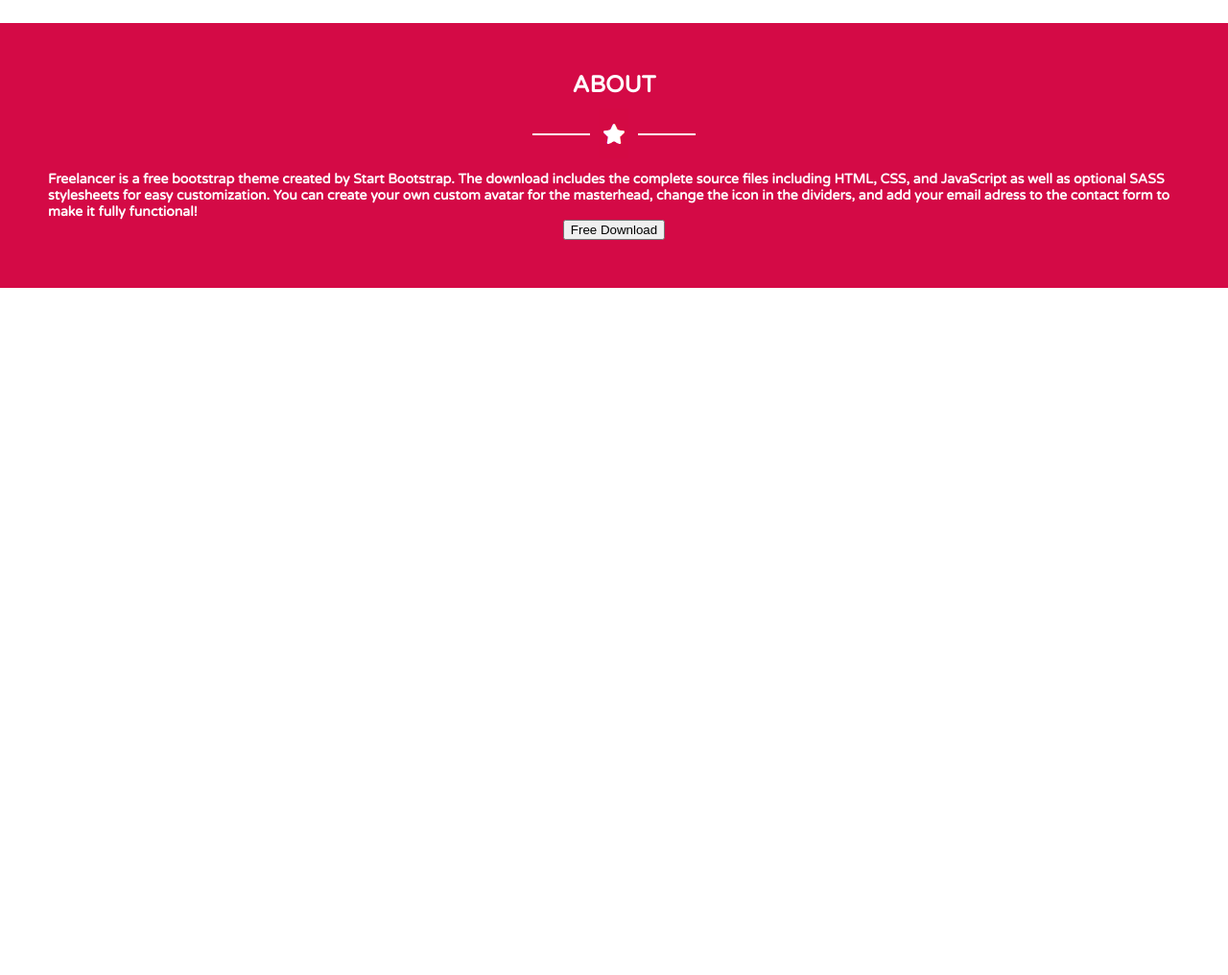
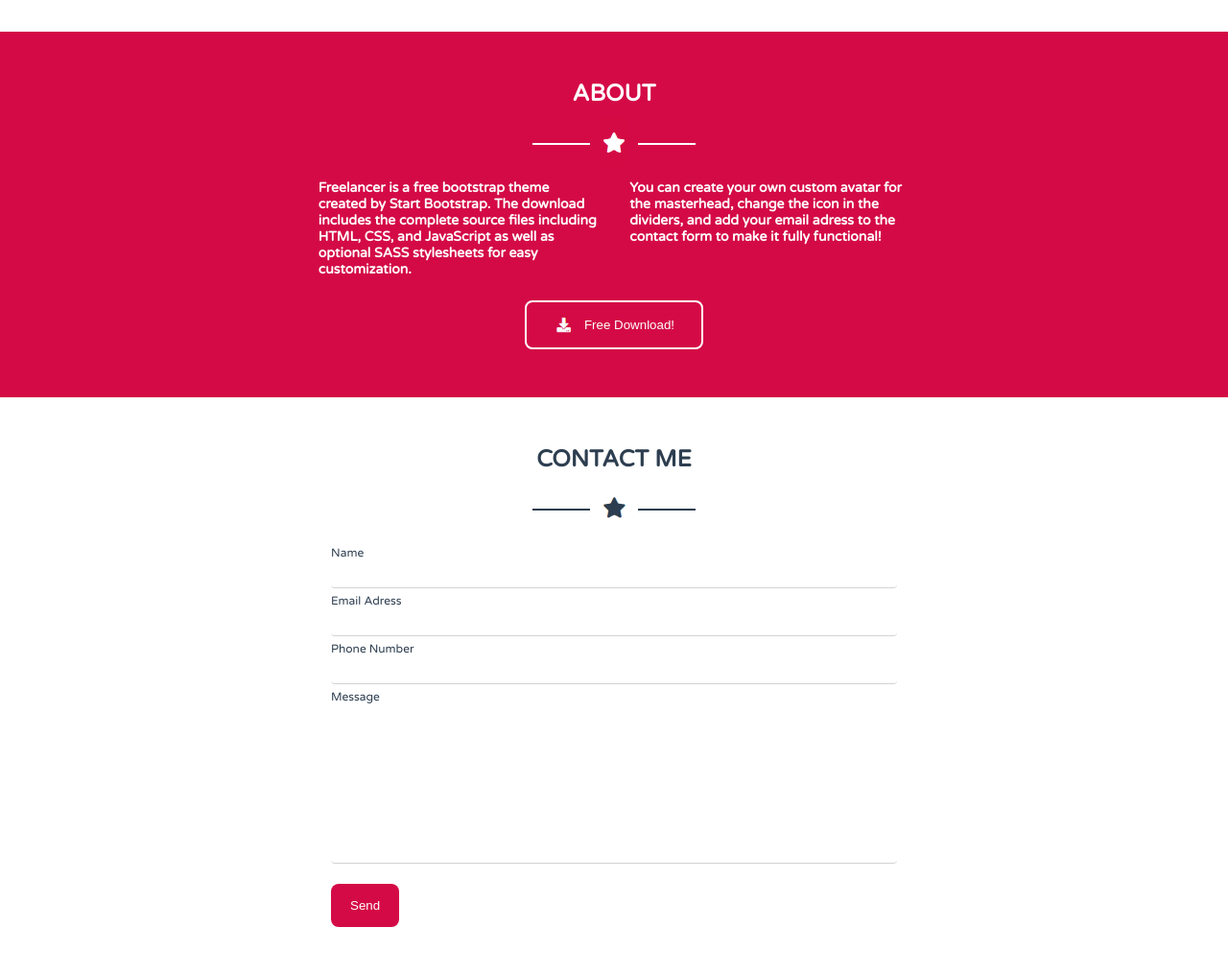
Before and after one commit to mahzi20/heroway-desafio-MyWebsite, a plain HTML site: page index.html in a window 1280 px wide. Shown: the part 1111-2127 px from the top of the page at 96% size. Before the commit the page ends 1411 px from the top, so only its background shows below. Drawn offline with Linux system fonts and the light colour scheme.

Commit message:
finalizadas as sections about e contact me

```diff
--- a/css/section.css
+++ b/css/section.css
@@ -5,6 +5,8 @@
     justify-content: space-around;
     flex-direction: column;
     padding: 50px;
+    width: 100%;
+    height: auto;
 }
 
 .avatar{
@@ -31,7 +33,7 @@
 
 }
 
-.portfolio{
+.portfolio, .contactme{
     display: flex;
     align-items: center;
     justify-content: space-around;
@@ -39,7 +41,7 @@
     padding: 50px;
 }
 
-.portfolio .risco{
+.portfolio .risco, .contactme .risco{
     height: 2px;
     width: 60px;
     background-color: #2D3E50;
@@ -52,16 +54,92 @@ h2, h4{
 }
 
 .galeria{
-    display: flex;
     width: 80%;
-    flex-flow: row wrap;
-    justify-content: space-between;
+    display: grid;
+    grid-template-columns: auto auto auto;
+    justify-content: center;
+    grid-gap: 2rem;
 }
 
 .galeria img{
-    width: 300px;
+    width: 290px;
+    height: auto;
+
+}
+.galeria img:hover {box-shadow: 0 12px 16px 0 rgba(0,0,0,0.24), 0 17px 50px 0 rgba(0,0,0,0.19);}
+
+.aboutcontent{
+    display: grid;
+    grid-auto-columns: 45%;
+    grid-auto-flow: column;
+    justify-content: space-around;
+    width: 55%;
     height: auto;
 }
+
+.downloadbtn {
+    display: flex;
+    background-color: transparent;
+    color: white;
+    border-radius: 8px;
+    border: 2px solid white;
+    align-items: center;
+    justify-content: space-around;
+    padding: 12px 28px;
+    margin-top: 2rem;
+  }
+
+  .downloadbtn:hover {box-shadow: 0 12px 16px 0 rgba(0,0,0,0.24), 0 17px 50px 0 rgba(0,0,0,0.19);}
+
+.downloadbtn img{
+    width: 20px;
+    height: auto;
+    margin-right: 1rem;
+}
+
+.formcontainer{
+    width: 50%;
+    height: auto;
+}
+
+label{
+    margin-top: 2rem;
+    color: #2D3E50;
+}
+
+input[type=text] {
+    height: 2rem;
+    width: 100%;
+    padding: 5px;
+    border: none;
+    border-radius: 4px;
+    border-bottom: 1px solid lightgrey;
+    margin: 0.5rem 0 0.5rem;
+  }
+
+  .tmessage{
+    width: 100%;
+    padding: 5px;
+    border: none;
+    border-radius: 4px;
+    border-bottom: 1px solid lightgrey;
+    resize: none;
+    margin: 0.5rem 0 0.5rem;
+  }
+
+  input[type=submit] {
+    background-color: #D40A46;
+    color: white;
+    padding: 15px 20px;
+    border: none;
+    border-radius: 8px;
+    cursor: pointer;
+    margin-top: 1rem;
+  }
+
+  input[type=submit]:hover {
+    background-color: #2D3E50;
+  }
 /* rosa proxima seção #D40A46*/
 
 /* seção digital #2D3E50*/
--- a/index.html
+++ b/index.html
@@ -41,12 +41,12 @@
             </div>
 
             <div class= "galeria">
-                <img src="img/cabin.png" alt="casa">
-                <img src="img/cake.png" alt="bolo">
-                <img src="img/circus.png" alt="circo">
-                <img src="img/game.png" alt="jogo">
-                <img src="img/safe.png" alt="cofre">
-                <img src="img/submarine.png" alt="submarino">
+                <img src="img/cabin.png" title="Cabana" alt="cabana">
+                <img src="img/cake.png" title="Bolo" alt="bolo">
+                <img src="img/circus.png" title="Circo" alt="circo">
+                <img src="img/game.png" title="Joystick" alt="jogo">
+                <img src="img/safe.png" title="Cofre" alt="cofre">
+                <img src="img/submarine.png" title="Submarino" alt="submarino">
 
             </div>
     </div>
@@ -58,10 +58,34 @@
                 <div><img class="estrelarosa" src= "img/estrelarosa.png" title="Estrela"></div>
                 <div class="risco"></div>
             </div>
-        <h3>Freelancer is a free bootstrap theme created by Start Bootstrap. The download includes the complete source files including HTML, CSS, and JavaScript as well as optional SASS stylesheets for easy customization.
-            You can create your own custom avatar for the masterhead, change the icon in the dividers, and add your email adress to the contact form to make it fully functional!
-        </h3>
-        <button>Free Download</button>
+            <div class= "aboutcontent">
+                <div><h3>Freelancer is a free bootstrap theme created by Start Bootstrap. The download includes the complete source files including HTML, CSS, and JavaScript as well as optional SASS stylesheets for easy customization.</h3></div>
+                <div><h3>You can create your own custom avatar for the masterhead, change the icon in the dividers, and add your email adress to the contact form to make it fully functional!</h3></div>
+            </div>
+        <button class="downloadbtn"> <img src="img/downfinal.png" alt="download"> <span>Free Download!</span> </button>
+    </div>
+
+    <div class= "contactme">
+        <h4>CONTACT ME</h4>
+            <div class="estrela">
+                <div class="risco"></div>
+                <div><img class="estrelaazul" src= "img/estrelaazul.png" title="Estrela"></div>
+                <div class="risco"></div>
+            </div>
+
+            <div class= "formcontainer">
+                <form action="/action_page.php">
+                    <label for="lname">Name</label>
+                    <input type="text" id="tname" name="name">
+                    <label for="lemail">Email Adress</label>
+                    <input type="text" id="temail" name="email">
+                    <label for="lphone">Phone Number</label>
+                    <input type="text" id="tname" name="phone">
+                    <label for="lmessage">Message</label>
+                    <textarea class="tmessage" name="message" rows="10" cols="30"></textarea>
+                    <input type="submit" value="Send">
+                </form>
+            </div>
     </div>
 </body>
 </html>
```
Also changed, not shown: img/downfinal.png (added).
